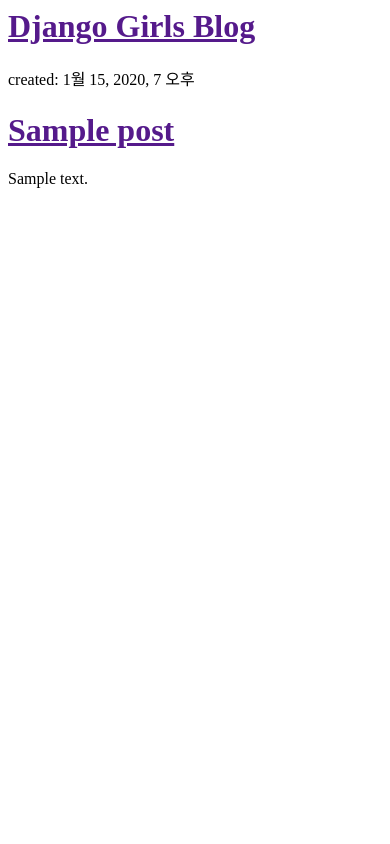
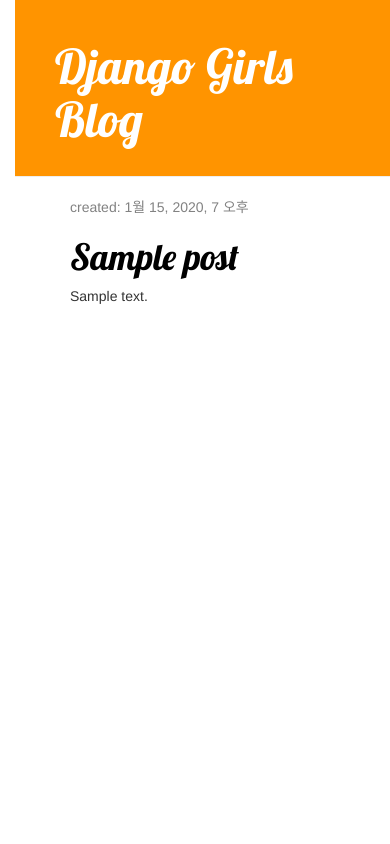
Before and after one commit to ChocoCoffee999/my_first_blog, a Django app: page / in a window 390 px wide. Run offline with Django 3.2, Linux system fonts and the light colour scheme; tables that the repository leaves empty hold one stand-in row (values such as "Sample post"); some libraries are stand-ins or nearby versions.

Commit message:
Added view and template for detailed blog post as well as CSS for the site.

```diff
--- /dev/null
+++ b/blog/static/css/blog.css
@@ -0,0 +1,49 @@
+h1 a {color: #0000FF; font-family: 'Lobster';}
+body {padding-left: 15px;}
+
+.page-header {
+	background-color: #ff9400;
+	margin-top: 0;
+	padding: 20px 20px 20px 40px;
+}
+
+.page-header h1, .page-header h1 a, .page-header h1 a:visited, .page-header h1 a:active {
+	color: #ffffff;
+	font-size: 36pt;
+	text-decoration: none;
+}
+
+.content {
+	margin-left:40px;
+}
+
+h1, h2, h3, h4 {
+	fort-family: 'Lobster', cursive;
+}
+
+.date {
+	color: #828282;
+}
+
+.save {
+	float: right;
+}
+
+.post-form textarea, .post-form input {
+	width: 100%;
+}
+
+.top-menu, .top-menu:hover, .top-menu:visited {
+	color: #ffffff;
+	float: right;
+	font-size: 26pt;
+	margin-right: 20px;
+}
+
+.post {
+	margin-bottom: 70px;
+}
+
+.post h1 a, .post h1 a:visited {
+	color: #000000;
+}
--- /dev/null
+++ b/blog/templates/blog/base.html
@@ -0,0 +1,23 @@
+{% load static %}
+<html>
+	<head>
+		<title>ChocoCoffee's Blog</title>
+		<link rel="stylesheet" href="//maxcdn.bootstrapcdn.com/bootstrap/3.2.0/css/bootstrap.min.css">
+		<link rel="stylesheet" href="//maxcdn.bootstrapcdn.com/bootstrap/3.2.0/css/bootstrap-theme.min.css">
+		<link href="//fonts.googleapis.com/css?family=Lobster&subset=latin,latin-ext" rel="stylesheet" type="text/css">
+		<link rel="stylesheet" href="{% static 'css/blog.css' %}">
+	</head>
+	<body>
+		<div class="page-header">
+			<h1><a href="/">Django Girls Blog</a></h1>
+		</div>
+		<div class="content container">
+			<div class="row">
+				<div class="col-md-8">
+					{% block content %}
+					{% endblock %}
+				</div>
+			</div>
+		</div>
+	</body>
+</html>
--- a/blog/templates/blog/post_list.html
+++ b/blog/templates/blog/post_list.html
@@ -1,18 +1,13 @@
-<html>
-	<head>
-		<title>ChocoCoffee's Blog</title>
-	</head>
-	<body>
-		<div>
-			<h1><a href="">Django Girls Blog</a></h1>
+{% extends 'blog/base.html' %}
+
+{% block content %}
+	{% for post in posts %}
+		<div class="post">
+			<div class="date">
+				<p>created: {{post.created_date}}</p>
+			</div>
+			<h1><a href="{% url 'post_detail' pk=post.pk %}">{{ post.title}}</a></h1>
+			<p>{{ post.text|linebreaksbr}}</p>
 		</div>
-
-		{% for post in posts %}
-			<div>
-				<p>created: {{post.created_date}}</p>
-				<h1><a href="">{{ post.title}}</a></h1>
-				<p>{{ post.text|linebreaksbr}}</p>
-			</div>
-		{% endfor %}
-	</body>
-</html>
+	{% endfor %}
+{% endblock %}
--- a/blog/urls.py
+++ b/blog/urls.py
@@ -3,4 +3,5 @@
 
 urlpatterns = [
 	path('', views.post_list, name='post_list'),
+	path('post/<int:pk>/', views.post_detail, name='post_detail'),
 ]
--- a/blog/views.py
+++ b/blog/views.py
@@ -1,4 +1,4 @@
-from django.shortcuts import render
+from django.shortcuts import render, get_object_or_404
 from .models import Post
 from django.utils import timezone
 
@@ -7,3 +7,7 @@
 def post_list(request):
 	posts = Post.objects.filter(created_date__lte=timezone.now()).order_by('created_date')
 	return render(request, 'blog/post_list.html', {'posts':posts})
+
+def post_detail(request, pk):
+	post = get_object_or_404(Post, pk=pk)
+	return render(request, 'blog/post_detail.html', {'post':post})
--- a/mysite/settings.py
+++ b/mysite/settings.py
@@ -119,4 +119,5 @@
 # https://docs.djangoproject.com/en/2.0/howto/static-files/
 
 STATIC_URL = '/static/'
-STATIC_ROOT = BASE_DIR + '/static'
+#STATICFILES_DIRS = [os.path.join(BASE_DIR, 'static'),]
+STATIC_ROOT = os.path.join(BASE_DIR, 'static')
```
Also changed, not shown: blog/templates/blog/post_detail.html (added, +13 -0 lines).
